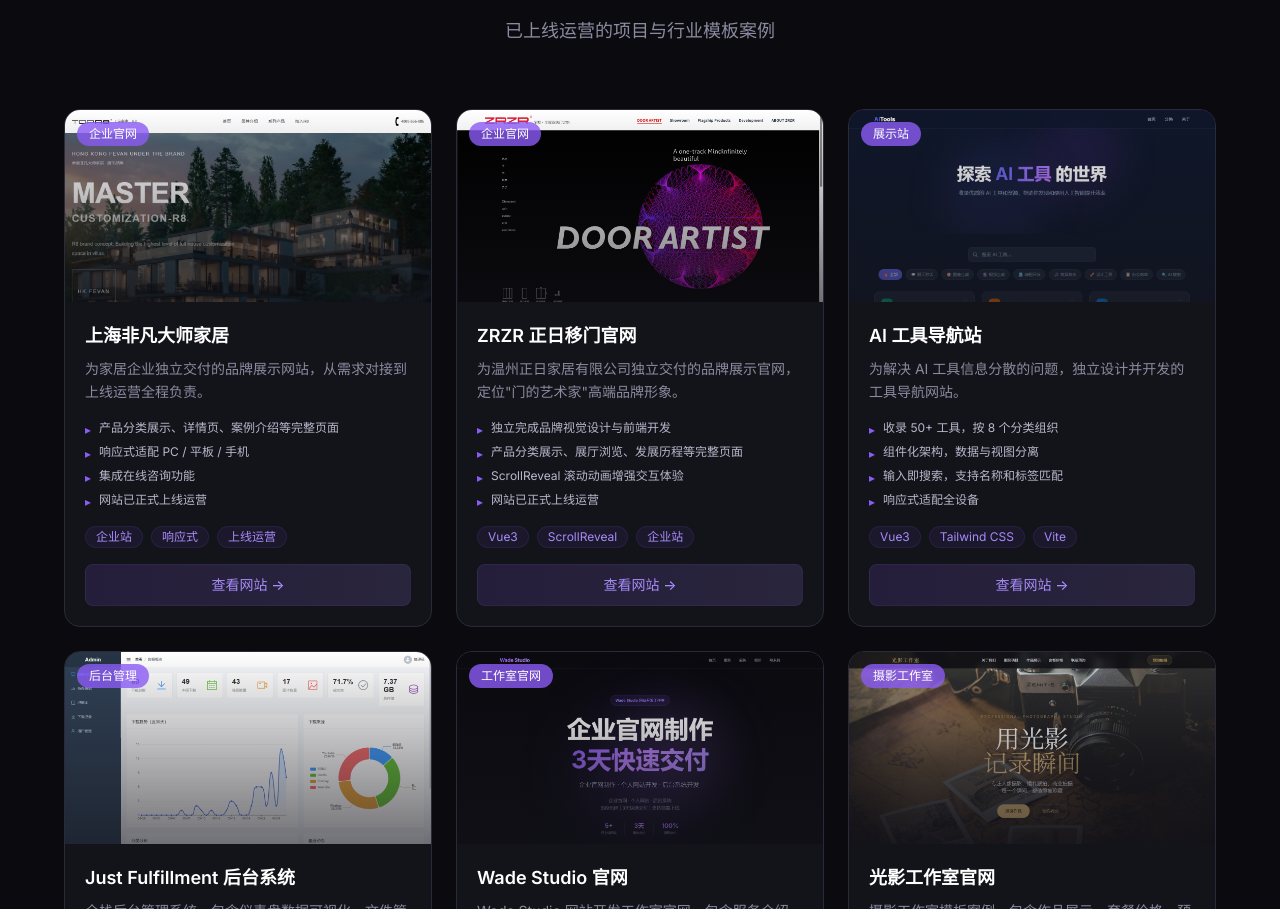
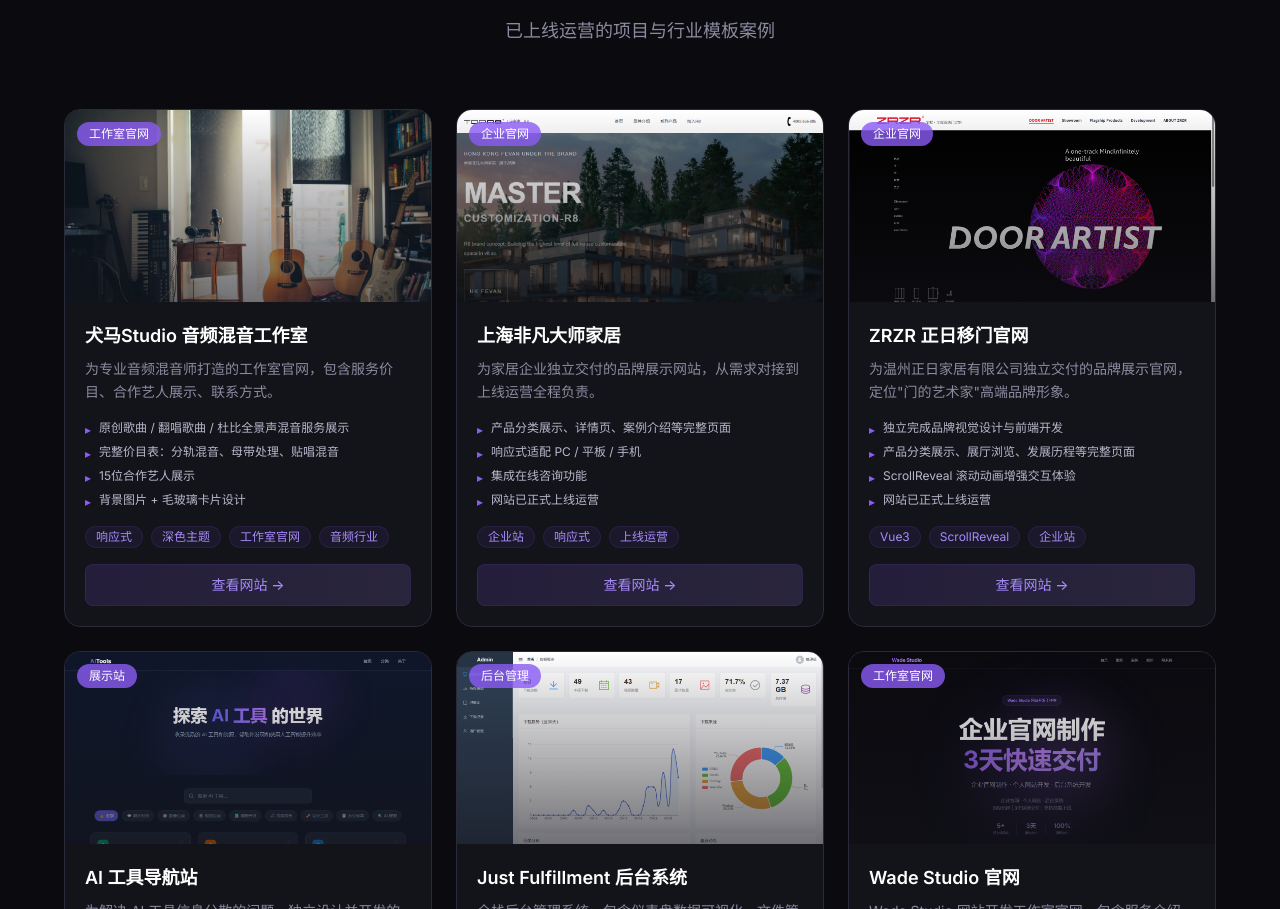
Before and after one commit to WadePan1017/portfolio, a Vue app: page / in a window 1280 px wide. Shown: the part 3422-4331 px from the top of the page. Built offline with nearby package versions, Linux system fonts and the light colour scheme.

Commit message:
feat: 添加犬马Studio音频混音工作室案例

```diff
--- a/src/components/Cases.vue
+++ b/src/components/Cases.vue
@@ -9,8 +9,23 @@
 import caseEducation from '../assets/case-education.png'
 import caseLaw from '../assets/case-law.png'
 import caseRenovation from '../assets/case-renovation.png'
+import caseNovaSound from '../assets/case-nova-sound.png'
 
 const cases = [
+  {
+    title: '犬马Studio 音频混音工作室',
+    category: '工作室官网',
+    description: '为专业音频混音师打造的工作室官网，包含服务价目、合作艺人展示、联系方式。',
+    tags: ['响应式', '深色主题', '工作室官网', '音频行业'],
+    highlights: [
+      '原创歌曲 / 翻唱歌曲 / 杜比全景声混音服务展示',
+      '完整价目表：分轨混音、母带处理、贴唱混音',
+      '15位合作艺人展示',
+      '背景图片 + 毛玻璃卡片设计',
+    ],
+    demo: 'https://WadePan1017.github.io/nova-sound-studio/',
+    screenshot: caseNovaSound,
+  },
   {
     title: '上海非凡大师家居',
     category: '企业官网',
```
Also changed, not shown: src/assets/case-nova-sound.png (added).
